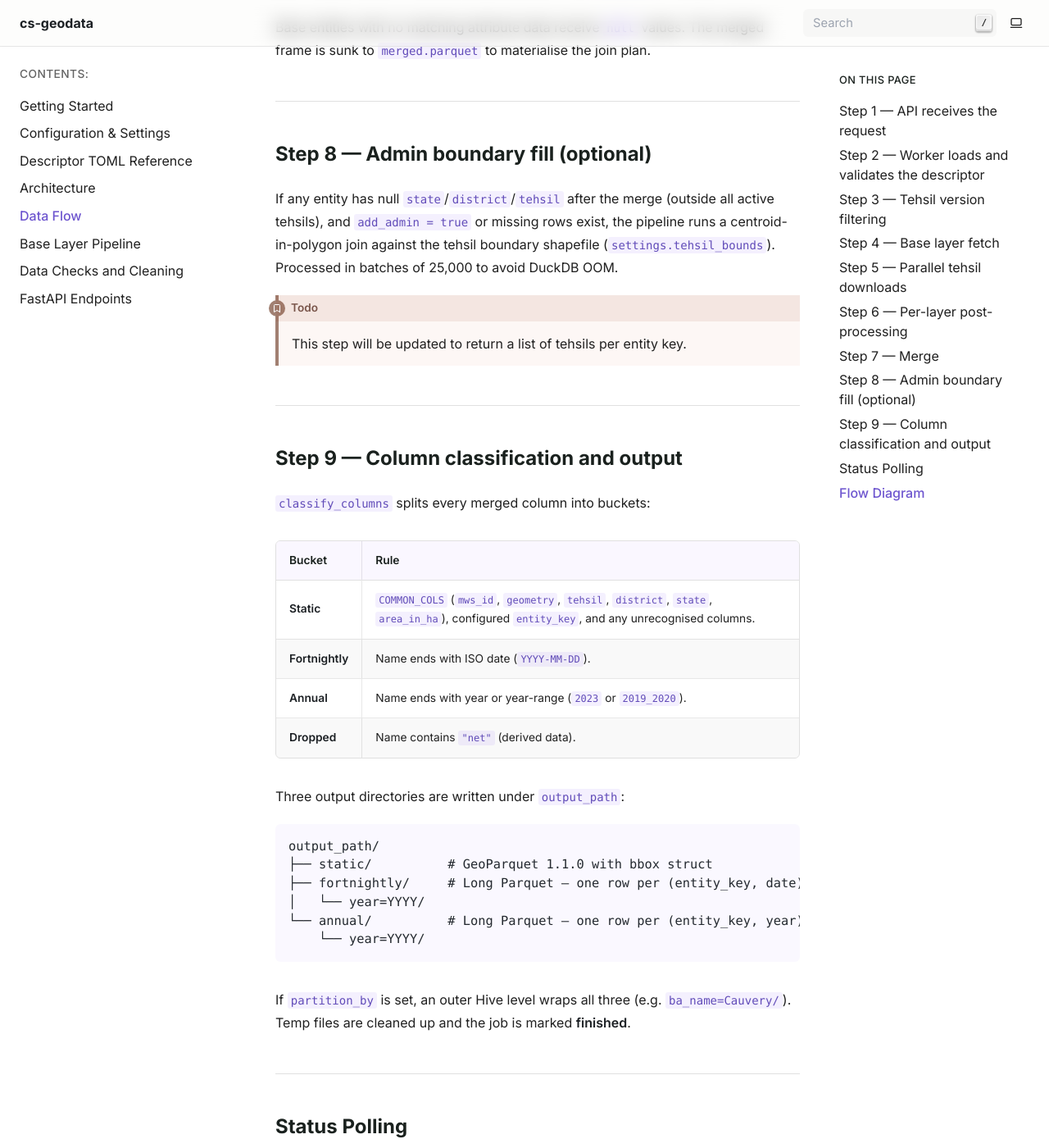
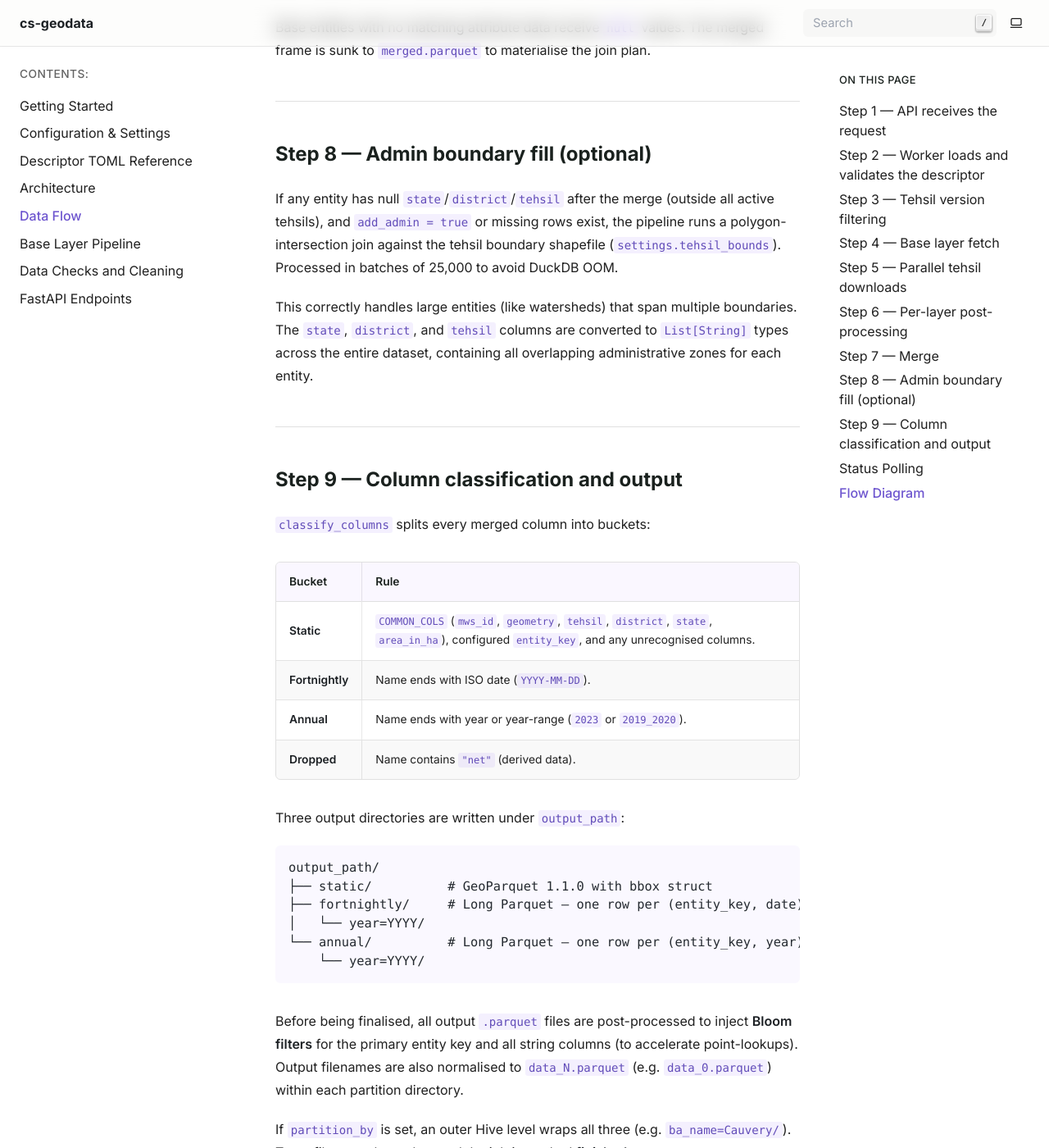
Before and after one commit to ApoorvaKashyap/cs-geodata, a Sphinx documentation site: the page built from docs/source/data_flow.md, in a window 1280 px wide and 1400 px high, scrolled down 3420 px. Shown: the whole window at 82% size. Built offline with Sphinx 7.4.7, drawn with Linux system fonts in a browser that asks for light colours.

Commit message:
Updated docs

````diff
--- a/docs/source/data_flow.md
+++ b/docs/source/data_flow.md
@@ -91,10 +91,10 @@ Base entities with no matching attribute data receive `null` values. The merged
 
 ## Step 8 — Admin boundary fill (optional)
 
-If any entity has null `state`/`district`/`tehsil` after the merge (outside all active tehsils), and `add_admin = true` or missing rows exist, the pipeline runs a centroid-in-polygon join against the tehsil boundary shapefile (`settings.tehsil_bounds`). Processed in batches of 25,000 to avoid DuckDB OOM.
-:::{todo}
-This step will be updated to return a list of tehsils per entity key.
-:::
+If any entity has null `state`/`district`/`tehsil` after the merge (outside all active tehsils), and `add_admin = true` or missing rows exist, the pipeline runs a polygon-intersection join against the tehsil boundary shapefile (`settings.tehsil_bounds`). Processed in batches of 25,000 to avoid DuckDB OOM.
+
+This correctly handles large entities (like watersheds) that span multiple boundaries. The `state`, `district`, and `tehsil` columns are converted to `List[String]` types across the entire dataset, containing all overlapping administrative zones for each entity.
+
 ---
 
 ## Step 9 — Column classification and output
@@ -118,6 +118,8 @@ output_path/
 └── annual/          # Long Parquet — one row per (entity_key, year)
     └── year=YYYY/
 ```
+
+Before being finalised, all output `.parquet` files are post-processed to inject **Bloom filters** for the primary entity key and all string columns (to accelerate point-lookups). Output filenames are also normalised to `data_N.parquet` (e.g. `data_0.parquet`) within each partition directory.
 
 If `partition_by` is set, an outer Hive level wraps all three (e.g. `ba_name=Cauvery/`). Temp files are cleaned up and the job is marked **finished**.
 
````
Also changed, not shown: docs/source/descriptor.md (+1 -1 lines).
